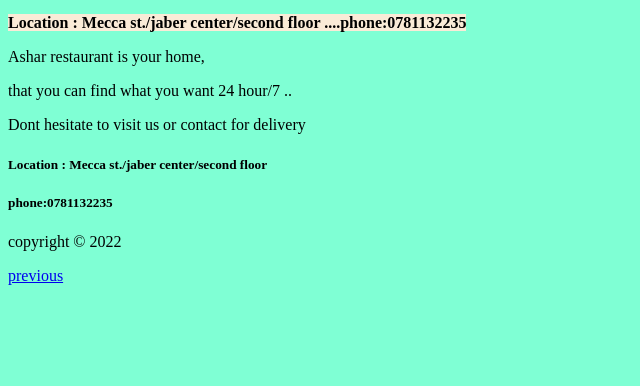
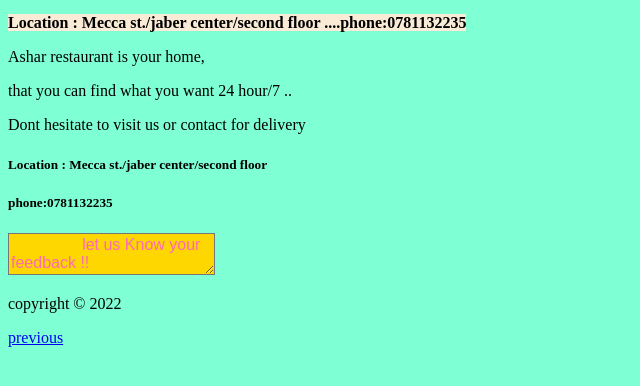
Before and after one commit to Ashar121299/my-restaurant, a plain HTML site: page About us.html in a window 1280 px wide. Shown: the part 134-520 px from the top of the page, without its empty margins (0-640 px from the left). Drawn offline with Linux system fonts and the light colour scheme.

Commit message:
Update About us.html

```diff
--- a/About us.html
+++ b/About us.html
@@ -33,6 +33,12 @@
 
         <p><h5>Location : Mecca st./jaber center/second floor</h5></p>
         <p><h5>phone:0781132235</h5></p>
+        <form>
+            <textarea>
+                let us Know your feedback !!
+            </textarea>
+        </form>
+
 
 
     </main>
```
